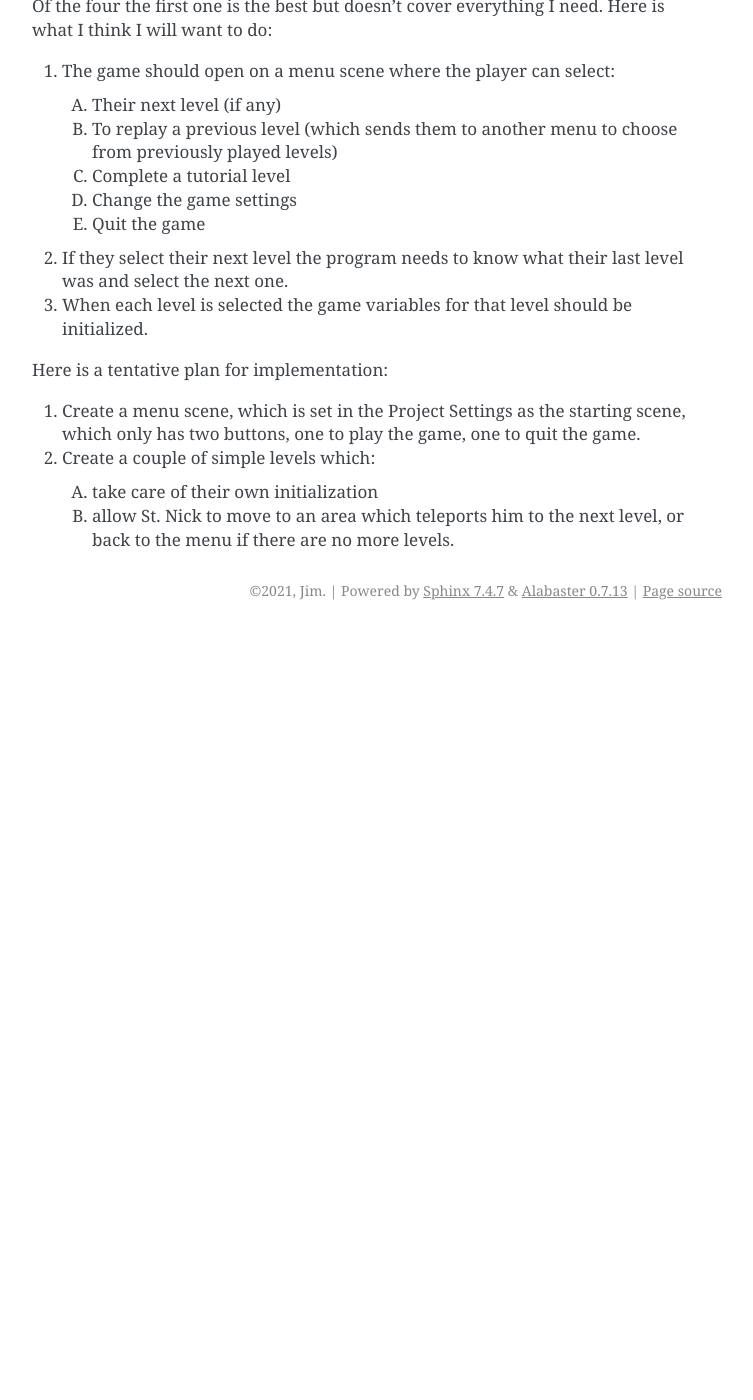
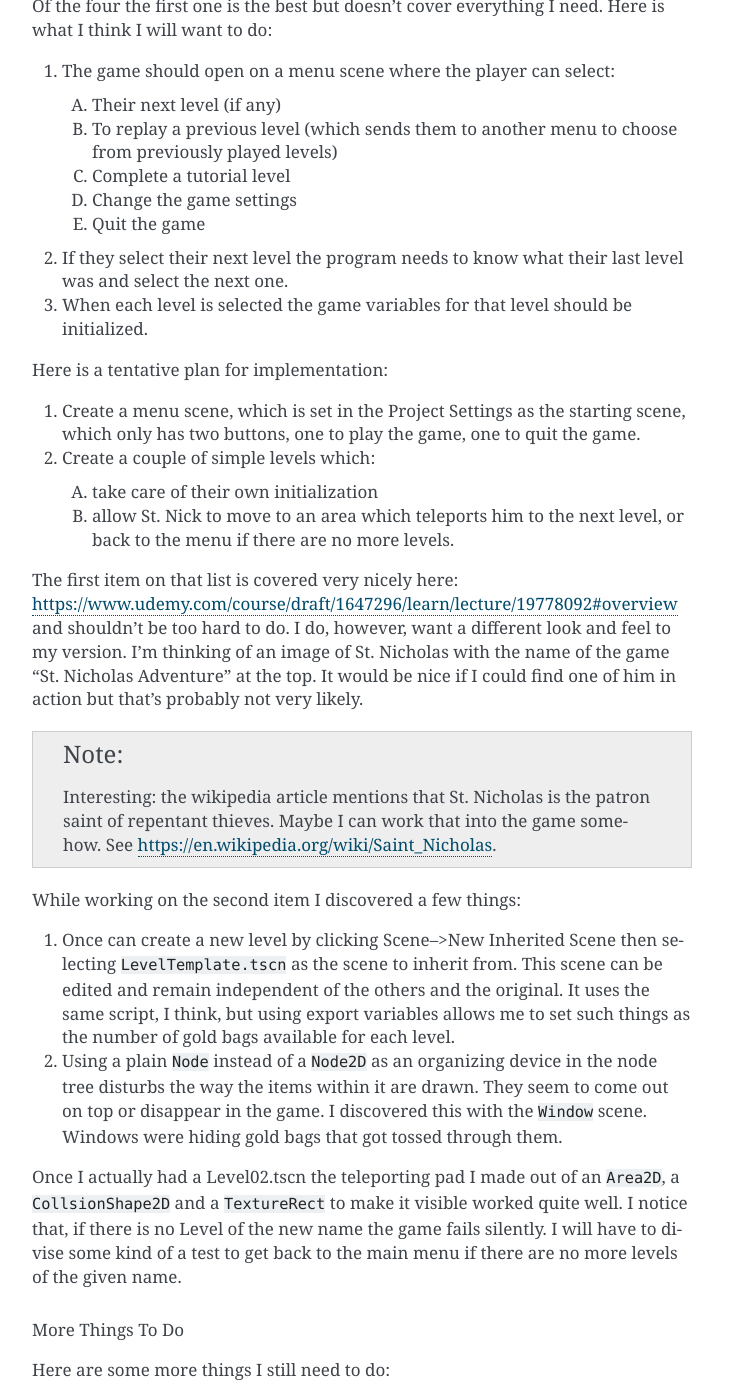
Before and after one commit to JMorris1575/Christmas2022, a Sphinx documentation site: the page built from docs/st_nick_game_dev.rst, in a window 1280 px wide and 1400 px high, scrolled down 36127 px. Shown: the whole window, without its empty margins (388-1141 px from the left). Built offline with Sphinx 7.4.7, drawn with Linux system fonts in a browser that asks for light colours; before the commit the page ends 36757 px from its top, so only the background shows below that; some of the changed text lies outside the part shown.

Commit message:
Levels and transfer from one level to the next working

```diff
--- a/docs/st_nick_game_dev.rst
+++ b/docs/st_nick_game_dev.rst
@@ -1492,3 +1492,46 @@ Here is a tentative plan for implementation:
    A. take care of their own initialization
    #. allow St. Nick to move to an area which teleports him to the next level, or back to the menu if there are no more
       levels.
+
+The first item on that list is covered very nicely here:
+https://www.udemy.com/course/draft/1647296/learn/lecture/19778092#overview and shouldn't be too hard to do. I do,
+however, want a different look and feel to my version. I'm thinking of an image of St. Nicholas with the name of the
+game "St. Nicholas Adventure" at the top. It would be nice if I could find one of him in action but that's probably not
+very likely.
+
+.. note::
+
+    Interesting: the wikipedia article mentions that St. Nicholas is the patron saint of repentant thieves. Maybe I can
+    work that into the game somehow. See https://en.wikipedia.org/wiki/Saint_Nicholas.
+
+While working on the second item I discovered a few things:
+
+#. Once can create a new level by clicking Scene-->New Inherited Scene then selecting ``LevelTemplate.tscn`` as the
+   scene to inherit from. This scene can be edited and remain independent of the others and the original. It uses the
+   same script, I think, but using export variables allows me to set such things as the number of gold bags available
+   for each level.
+#. Using a plain ``Node`` instead of a ``Node2D`` as an organizing device in the node tree disturbs the way the items
+   within it are drawn. They seem to come out on top or disappear in the game. I discovered this with the ``Window``
+   scene. Windows were hiding gold bags that got tossed through them.
+
+Once I actually had a Level02.tscn the teleporting pad I made out of an ``Area2D``, a ``CollsionShape2D`` and a
+``TextureRect`` to make it visible worked quite well. I notice that, if there is no Level of the new name the game fails
+silently. I will have to divise some kind of a test to get back to the main menu if there are no more levels of the
+given name.
+
+More Things To Do
+^^^^^^^^^^^^^^^^^
+
+Here are some more things I still need to do:
+
+#. Invent a better way to make the ``TransferArea`` visible. The Heist Miesters tutorial might have something for me on
+   this.
+#. Think of a way that one can determine whether the requirements have been met for being transported -- requirements
+   that may differ from level to level. Again, I will need to study the Heist Mesiters tutorial.
+#. Create some Non Player Characters (NPCs) that could include:
+
+   A. Regular thieves -- who follow a random path
+   #. Smarter thieves -- who know when a gold bag is visible
+   #. Very smart thieves -- who know when St. Nick has a gold bag in his hand and do a much better job tracking him
+   #. Townspeople -- if they are looking St. Nick can't throw gold bags into windows.
+   #. A policeman -- who prevents theives from attacking but also prevents St. Nick from throwing a bag
```
